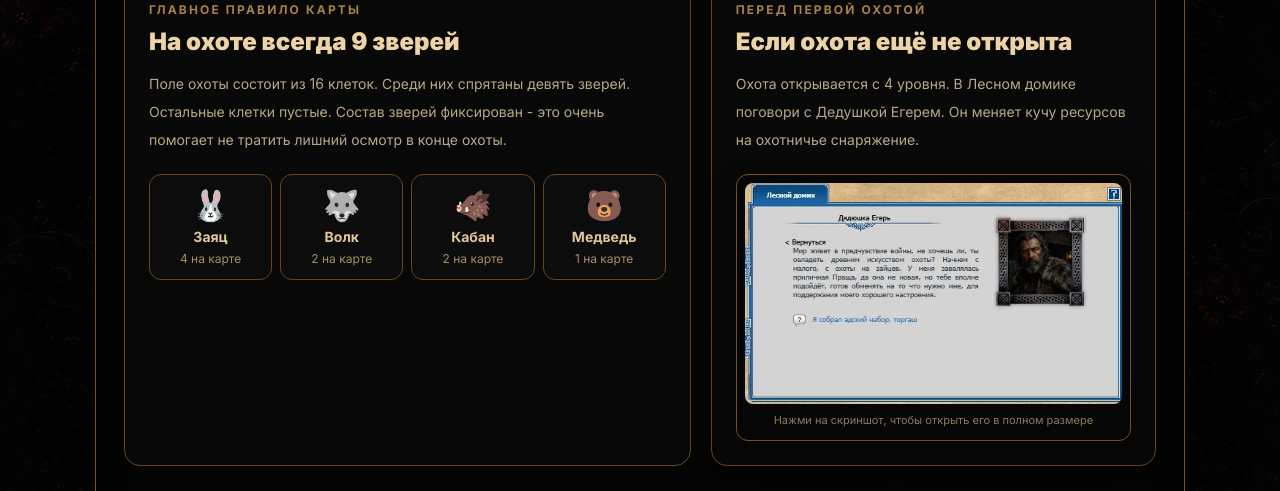
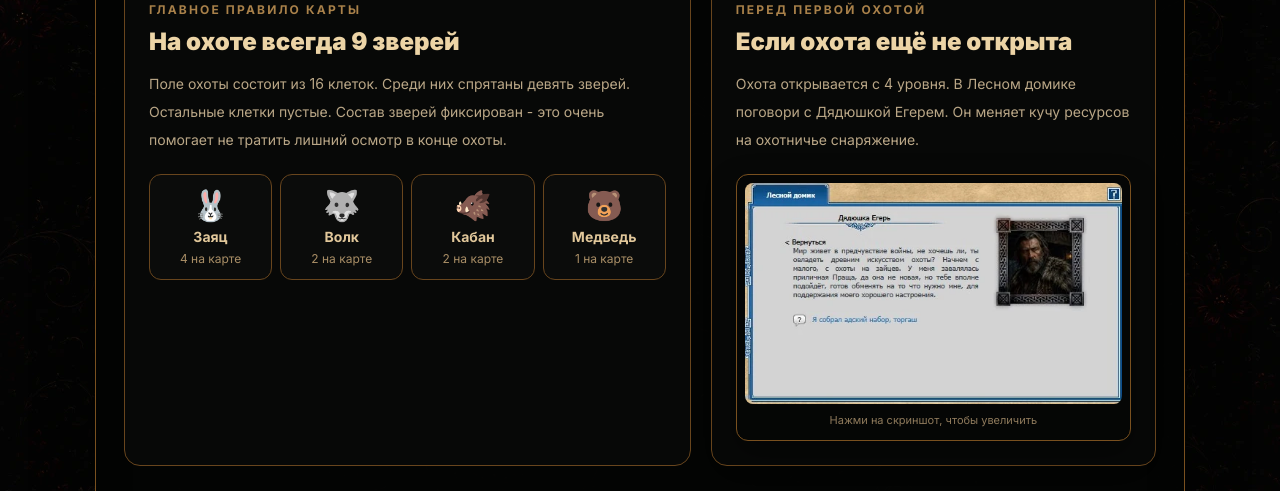
Before and after one commit to reverie-w-sh/dm-portal, a Next.js app: page /hunter-guide in a window 1280 px wide. Shown: the part 437-928 px from the top of the page. Built offline with nearby package versions, Linux system fonts and the light colour scheme; no server answers; a web font is replaced by a local one.

Commit message:
Add files via upload

```diff
--- /dev/null
+++ b/src/app/hunter-guide/ScreenshotModal.tsx
@@ -0,0 +1,79 @@
+"use client";
+
+import { useEffect, useState } from "react";
+
+export default function ScreenshotModal({
+  src,
+  alt,
+  title,
+}: {
+  src: string;
+  alt: string;
+  title: string;
+}) {
+  const [open, setOpen] = useState(false);
+
+  useEffect(() => {
+    if (!open) return;
+    const onKeyDown = (event: KeyboardEvent) => {
+      if (event.key === "Escape") setOpen(false);
+    };
+    document.addEventListener("keydown", onKeyDown);
+    document.body.style.overflow = "hidden";
+    return () => {
+      document.removeEventListener("keydown", onKeyDown);
+      document.body.style.overflow = "";
+    };
+  }, [open]);
+
+  return (
+    <>
+      <figure className="mt-5 overflow-hidden rounded-xl border border-[#79501f] bg-[#050605] p-2 shadow-[0_12px_30px_rgba(0,0,0,.38)]">
+        <button
+          type="button"
+          onClick={() => setOpen(true)}
+          title={`${title}. Нажми, чтобы увеличить`}
+          className="block w-full cursor-zoom-in border-0 bg-transparent p-0"
+        >
+          <img
+            src={src}
+            alt={alt}
+            title={title}
+            loading="lazy"
+            className="h-auto w-full rounded-lg object-contain"
+          />
+        </button>
+        <figcaption className="px-2 pb-1 pt-2 text-center text-[11px] text-[#8f7a5c]">
+          Нажми на скриншот, чтобы увеличить
+        </figcaption>
+      </figure>
+
+      {open && (
+        <div
+          className="fixed inset-0 z-[9999] flex items-center justify-center bg-black/85 p-3 sm:p-6"
+          role="dialog"
+          aria-modal="true"
+          aria-label={title}
+          onClick={() => setOpen(false)}
+        >
+          <button
+            type="button"
+            onClick={() => setOpen(false)}
+            className="absolute right-4 top-4 z-10 flex h-11 w-11 items-center justify-center rounded-full border border-[#a67a3a] bg-[#090a09]/90 text-2xl text-[#ead1a2] shadow-lg"
+            aria-label="Закрыть изображение"
+            title="Закрыть"
+          >
+            ×
+          </button>
+          <img
+            src={src}
+            alt={alt}
+            title={title}
+            onClick={(event) => event.stopPropagation()}
+            className="max-h-[94vh] max-w-[96vw] cursor-default object-contain shadow-[0_20px_70px_rgba(0,0,0,.75)]"
+          />
+        </div>
+      )}
+    </>
+  );
+}
--- a/src/app/hunter-guide/page.tsx
+++ b/src/app/hunter-guide/page.tsx
@@ -1,4 +1,5 @@
 import Link from "next/link";
+import ScreenshotModal from "./ScreenshotModal";
 
 const animals = [
   ["🐰", "Заяц", "4"],
@@ -75,28 +76,7 @@ function Shot({
   alt: string;
   title: string;
 }) {
-  return (
-    <figure className="mt-5 overflow-hidden rounded-xl border border-[#79501f] bg-[#050605] p-2 shadow-[0_12px_30px_rgba(0,0,0,.38)]">
-      <a
-        href={src}
-        target="_blank"
-        rel="noopener noreferrer"
-        title={`${title}. Нажми, чтобы открыть скриншот в полном размере`}
-        className="block cursor-zoom-in"
-      >
-        <img
-          src={src}
-          alt={alt}
-          title={title}
-          loading="lazy"
-          className="h-auto w-full rounded-lg object-contain"
-        />
-      </a>
-      <figcaption className="px-2 pb-1 pt-2 text-center text-[11px] text-[#8f7a5c]">
-        Нажми на скриншот, чтобы открыть его в полном размере
-      </figcaption>
-    </figure>
-  );
+  return <ScreenshotModal src={src} alt={alt} title={title} />;
 }
 
 export default function HunterGuidePage() {
@@ -176,11 +156,11 @@ export default function HunterGuidePage() {
             <p className="text-xs font-bold uppercase tracking-[.18em] text-[#a9814a]">Перед первой охотой</p>
             <h2 className="mt-2 text-2xl font-black text-[#ecd4a6]">Если охота ещё не открыта</h2>
             <p className="mt-3 text-sm leading-7 text-[#baa787]">
-              Охота открывается с 4 уровня. В Лесном домике поговори с Дедушкой Егерем. Он меняет кучу ресурсов на охотничье снаряжение.
+              Охота открывается с 4 уровня. В Лесном домике поговори с Дядюшкой Егерем. Он меняет кучу ресурсов на охотничье снаряжение.
             </p>
             <Shot
               src="/images/hunter-guide/ohota-lesnoi-domik.webp"
-              alt="Дедушка Егерь в Лесном домике игры Древний Мир"
+              alt="Дядюшка Егерь в Лесном домике игры Древний Мир"
               title="Лесной домик или где получить охотничье снаряжение"
             />
           </div>
@@ -260,22 +240,21 @@ export default function HunterGuidePage() {
 
         <section className="mt-8 rounded-2xl border border-[#79501f] bg-[#080907] p-5 sm:p-6">
           <p className="text-xs font-bold uppercase tracking-[.18em] text-[#a9814a]">
-            Снаряжение у Дедушки Егеря
+            Снаряжение у Дядюшки Егеря
           </p>
           <h2 className="mt-2 text-2xl font-black text-[#ecd4a6]">
             Что нужно для каждого зверя
           </h2>
           <p className="mt-3 text-sm leading-7 text-[#baa787]">
             Снаряжение открывается постепенно. На скриншотах ниже есть и подсказки Егеря,
-            и полный набор ресурсов с точным количеством. Нажимай на картинки - они откроются
-            в полном размере, чтобы всё можно было нормально прочитать.
+            и полный набор ресурсов с точным количеством. Нажимай на картинки - они откроются поверх страницы в полном размере, чтобы всё можно было нормально прочитать.
           </p>
 
           <div className="mt-6 grid gap-5 lg:grid-cols-2">
             <section className="rounded-xl border border-[#68451d] bg-[#070807] p-4">
               <h3 className="text-xl font-black text-[#ead1a2]">🐰 Заяц - праща</h3>
               <p className="mt-2 text-sm leading-6 text-[#aa987a]">
-                С неё всё начинается. Дедушка Егерь предлагает начать с охоты на зайцев
+                С неё всё начинается. Дядюшка Егерь предлагает начать с охоты на зайцев
                 и отдаёт пращу после того, как ты принесёшь нужный набор ресурсов.
               </p>
               <div className="mt-4 rounded-lg border border-[#4f3b22] bg-[#0b0c0b] p-3 text-sm leading-7 text-[#c7b18b]">
@@ -292,12 +271,12 @@ export default function HunterGuidePage() {
               </div>
               <Shot
                 src="/images/hunter-guide/ohota-lesnoi-domik.webp"
-                alt="Дедушка Егерь предлагает пращу для охоты на зайцев"
+                alt="Дядюшка Егерь предлагает пращу для охоты на зайцев"
                 title="Праща для охоты на зайцев"
               />
               <Shot
                 src="/images/hunter-guide/ohota-lesnoi-domik-nagrada.webp"
-                alt="Ресурсы, необходимые для получения пращи у Дедушки Егеря"
+                alt="Ресурсы, необходимые для получения пращи у Дядюшки Егеря"
                 title="Ресурсы для пращи - точные предметы и количество"
               />
             </section>
@@ -319,13 +298,13 @@ export default function HunterGuidePage() {
               </div>
               <Shot
                 src="/images/hunter-guide/ohota-lesnoi-domik-dialog.webp"
-                alt="Дедушка Егерь рассказывает про Копье охотника для охоты на волка"
+                alt="Дядюшка Егерь рассказывает про Копье охотника для охоты на волка"
                 title="Копье охотника для охоты на волка"
               />
               <Shot
                 src="/images/hunter-guide/ohota-lesnoi-domik-resursy.webp"
-                alt="Ресурсы, необходимые для получения Колья охотника для охоты на волка"
-                title="Ресурсы для Колья охотника - точные предметы и количество"
+                alt="Ресурсы, необходимые для получения Копья охотника для охоты на волка"
+                title="Ресурсы для Копья охотника - точные предметы и количество"
               />
             </section>
 
@@ -347,7 +326,7 @@ export default function HunterGuidePage() {
               </div>
               <Shot
                 src="/images/hunter-guide/ohota-lesnoi-domik-zadanie.webp"
-                alt="Дедушка Егерь предлагает Копье следопыта для охоты на кабана"
+                alt="Дядюшка Егерь предлагает Копье следопыта для охоты на кабана"
                 title="Копье следопыта для охоты на кабана"
               />
               <Shot
@@ -376,7 +355,7 @@ export default function HunterGuidePage() {
               </div>
               <Shot
                 src="/images/hunter-guide/ohota-lesnoi-domik-progress.webp"
-                alt="Дедушка Егерь рассказывает про рогатину для охоты на медведя"
+                alt="Дядюшка Егерь рассказывает про рогатину для охоты на медведя"
                 title="Рогатина для охоты на медведя"
               />
               <Shot
```
